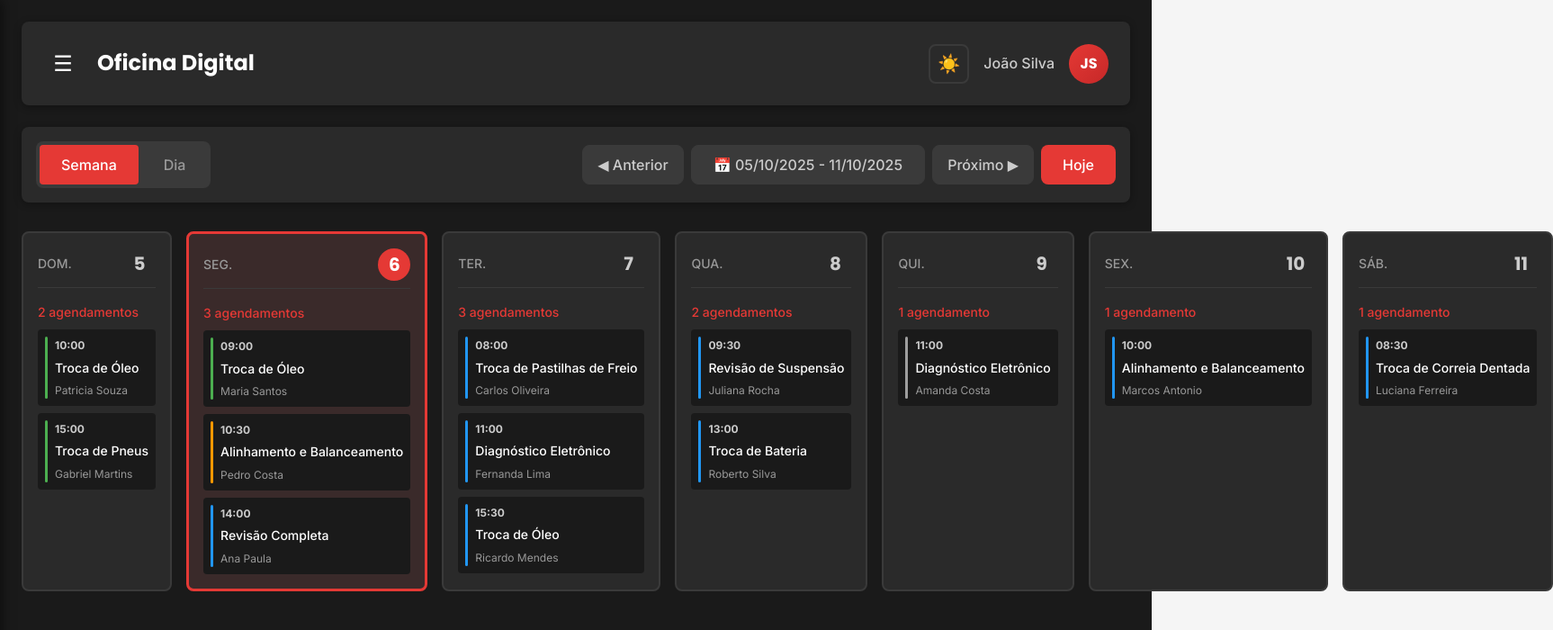
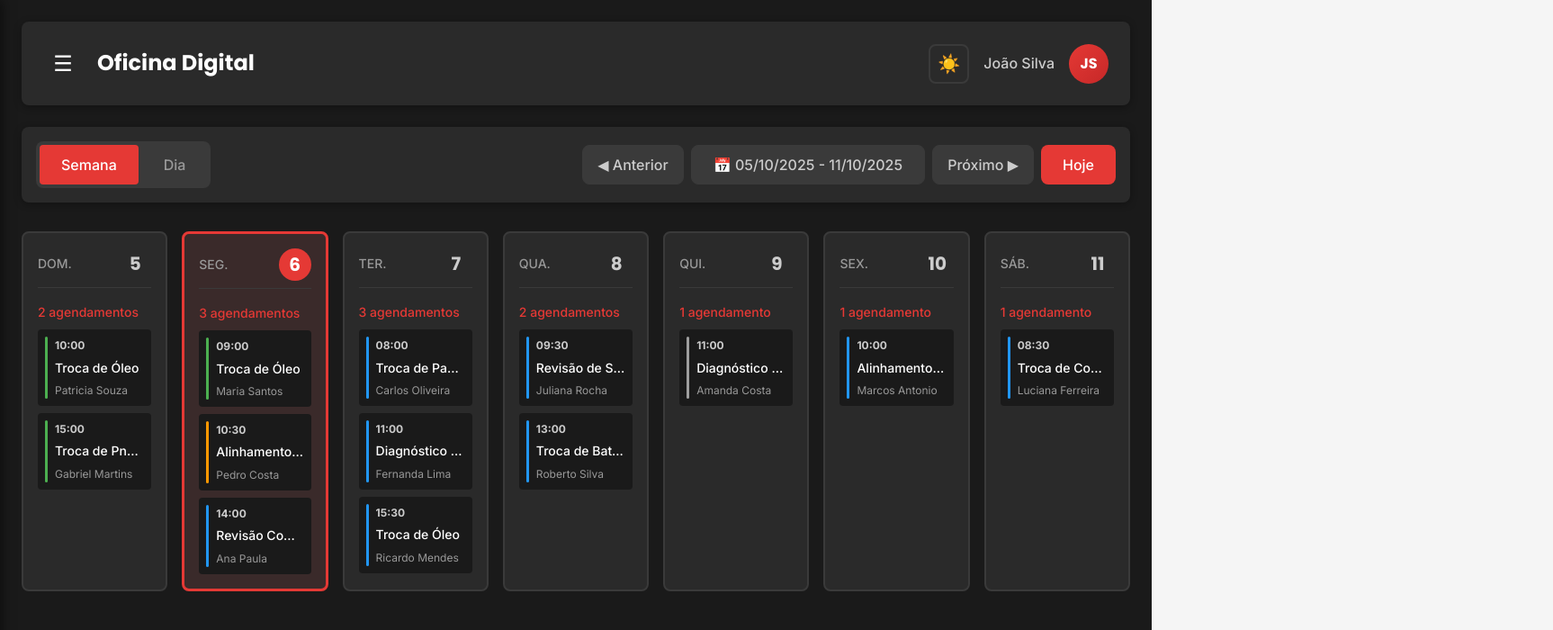
Before and after one commit to andersori/oficina-digital, a React (Vite) app in the folder app/frontend/: page / in a window 1280 px wide. Shown: the top 700 px of the page at 90% size, 1726 px wide, since content can reach past the window. Built offline with nearby package versions, Linux system fonts and the light colour scheme.

Commit message:
Fix WeekView overflow, enable day view on number click, update @see references
Co-authored-by: andersori <19699525+andersori@users.noreply.github.com>

```diff
--- a/app/frontend/src/App.tsx
+++ b/app/frontend/src/App.tsx
@@ -1,7 +1,7 @@
 /**
  * Main App Component for Oficina Digital
  * Context: Entry point for the dashboard application
- * @see .ai/context.md
+ * @see .github/copilot-instructions.md
  */
 
 import { Dashboard } from './components/Dashboard/Dashboard';
--- a/app/frontend/src/components/Dashboard/Dashboard.tsx
+++ b/app/frontend/src/components/Dashboard/Dashboard.tsx
@@ -2,7 +2,7 @@
  * Component: Dashboard
  * Context: Main dashboard for shop owner to view and manage appointments
  * Users: Mechanics (low-tech familiarity)
- * @see .ai/context.md
+ * @see .github/copilot-instructions.md
  */
 
 import { useState } from 'react';
--- a/app/frontend/src/components/DayView/DayView.tsx
+++ b/app/frontend/src/components/DayView/DayView.tsx
@@ -2,7 +2,7 @@
  * Component: DayView
  * Context: Daily schedule view showing appointments for a single day
  * Users: Mechanics (low-tech familiarity)
- * @see .ai/context.md
+ * @see .github/copilot-instructions.md
  */
 
 import type { Appointment } from '../../types';
--- a/app/frontend/src/components/FilterSidebar/FilterSidebar.tsx
+++ b/app/frontend/src/components/FilterSidebar/FilterSidebar.tsx
@@ -2,7 +2,7 @@
  * Component: FilterSidebar
  * Context: Sidebar with filters for appointment dashboard
  * Users: Mechanics (low-tech familiarity)
- * @see .ai/context.md
+ * @see .github/copilot-instructions.md
  */
 
 import type { AppointmentStatus, Filters } from '../../types';
--- a/app/frontend/src/components/WeekView/WeekView.css
+++ b/app/frontend/src/components/WeekView/WeekView.css
@@ -25,11 +25,11 @@
 .week-day-card {
   border-radius: var(--border-radius-md);
   padding: var(--spacing-md);
-  min-height: 200px;
   display: flex;
   flex-direction: column;
   cursor: pointer;
   transition: all var(--transition-fast);
+  overflow: hidden;
 }
 
 .week-day-card:hover {
@@ -153,7 +153,8 @@
   flex-direction: column;
   gap: var(--spacing-sm);
   overflow-y: auto;
-  max-height: 400px;
+  flex: 1;
+  max-height: 300px;
 }
 
 .week-appointment-item {
--- a/app/frontend/src/components/WeekView/WeekView.tsx
+++ b/app/frontend/src/components/WeekView/WeekView.tsx
@@ -2,7 +2,7 @@
  * Component: WeekView
  * Context: Weekly calendar view showing appointments across 7 days
  * Users: Mechanics (low-tech familiarity)
- * @see .ai/context.md
+ * @see .github/copilot-instructions.md
  */
 
 import type { Appointment } from '../../types';
--- a/app/frontend/src/data/mockData.ts
+++ b/app/frontend/src/data/mockData.ts
@@ -1,7 +1,7 @@
 /**
  * Mock data for Oficina Digital Dashboard
  * Context: Sample appointments and user data for testing
- * @see .ai/context.md
+ * @see .github/copilot-instructions.md
  */
 
 import type { Appointment, ShopOwner, Branch } from '../types';
--- a/app/frontend/src/types/index.ts
+++ b/app/frontend/src/types/index.ts
@@ -1,7 +1,7 @@
 /**
  * Types for Oficina Digital Dashboard
  * Context: Type definitions for appointments, filters, and user data
- * @see .ai/context.md
+ * @see .github/copilot-instructions.md
  */
 
 export type AppointmentStatus =
--- a/app/frontend/src/utils/dateUtils.ts
+++ b/app/frontend/src/utils/dateUtils.ts
@@ -1,7 +1,7 @@
 /**
  * Date utility functions for Oficina Digital Dashboard
  * Context: Helper functions for calendar and scheduling operations
- * @see .ai/context.md
+ * @see .github/copilot-instructions.md
  */
 
 export const formatDate = (date: Date): string => {
--- a/app/frontend/src/utils/filterUtils.ts
+++ b/app/frontend/src/utils/filterUtils.ts
@@ -1,7 +1,7 @@
 /**
  * Filter utility functions for Oficina Digital Dashboard
  * Context: Helper functions for filtering appointments
- * @see .ai/context.md
+ * @see .github/copilot-instructions.md
  */
 
 import type { Appointment, Filters } from '../types';
```
